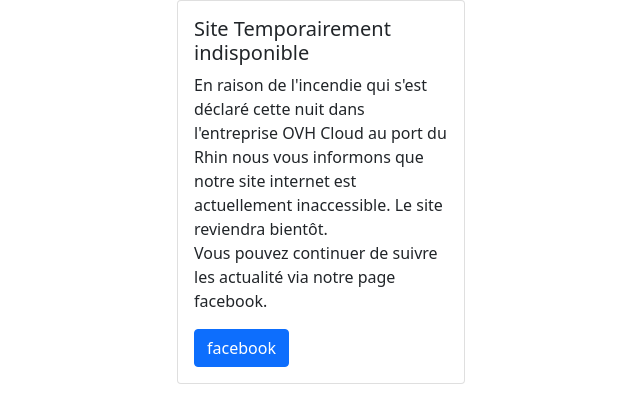
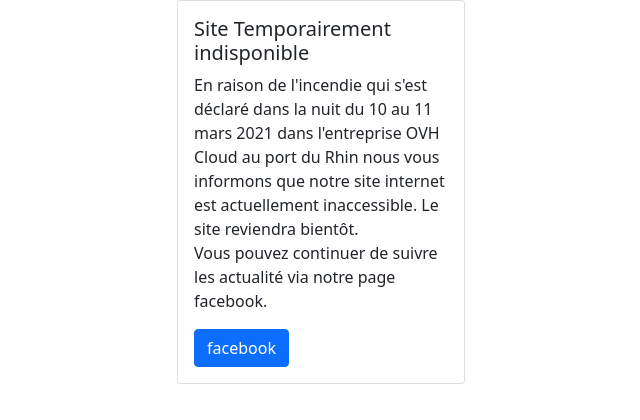
Before and after one commit to niou128/aspttrouenathletisme, a plain HTML site: page index.html in a window 1280 px wide. Shown: the whole page, without its empty margins (285-925 px from the left). Drawn offline with nearby package versions, Linux system fonts and the light colour scheme.

Commit message:
Update index.html

```diff
--- a/index.html
+++ b/index.html
@@ -19,7 +19,7 @@
                     <!-- <img src="..." class="card-img-top" alt="..."> -->
                     <div class="card-body">
                         <h5 class="card-title">Site Temporairement indisponible</h5>
-                        <p class="card-text">En raison de l'incendie qui s'est déclaré cette nuit dans l'entreprise OVH
+                        <p class="card-text">En raison de l'incendie qui s'est déclaré dans la nuit du 10 au 11 mars 2021 dans l'entreprise OVH
                             Cloud au port du Rhin nous vous informons que notre site internet est actuellement
                             inaccessible.
                             Le site reviendra bientôt.
```
